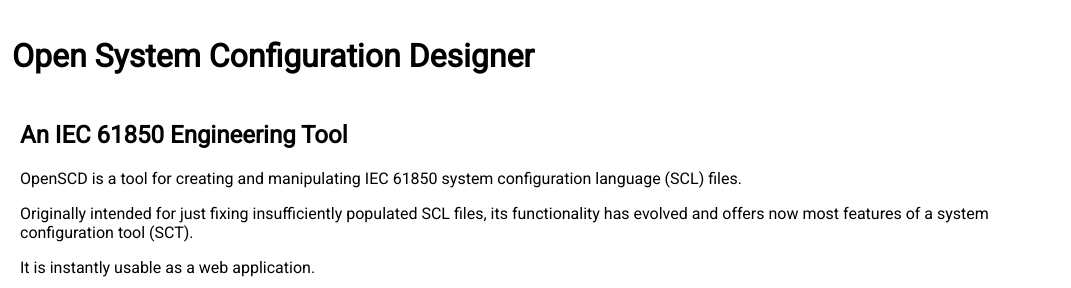
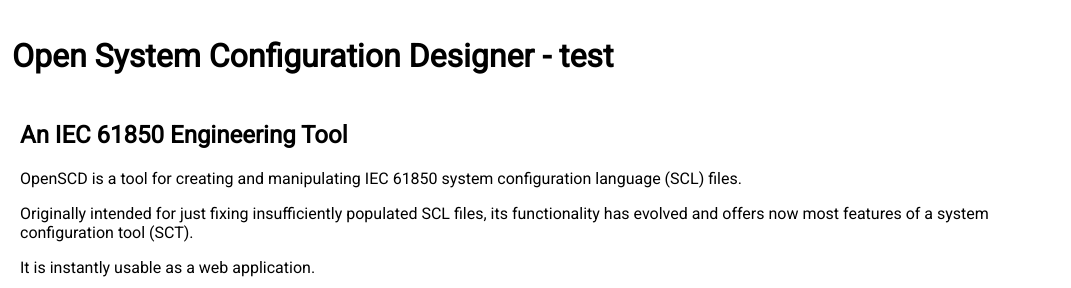
Before and after one commit to OMICRONEnergyOSS/openscd-org-website, a plain HTML site: page index.html in a window 1280 px wide. Shown: the top 288 px of the page, 209-1280 px from the left. Drawn offline with Linux system fonts and the light colour scheme.

Commit message:
Update index.html

```diff
--- a/index.html
+++ b/index.html
@@ -56,7 +56,7 @@
       <img src="images/logo.png" alt="OpenSCD Logo" />
     </a>
     <header>
-      <h1>Open System Configuration Designer</h1>
+      <h1>Open System Configuration Designer - test</h1>
     </header>
     <aside>
       <nav>
```
